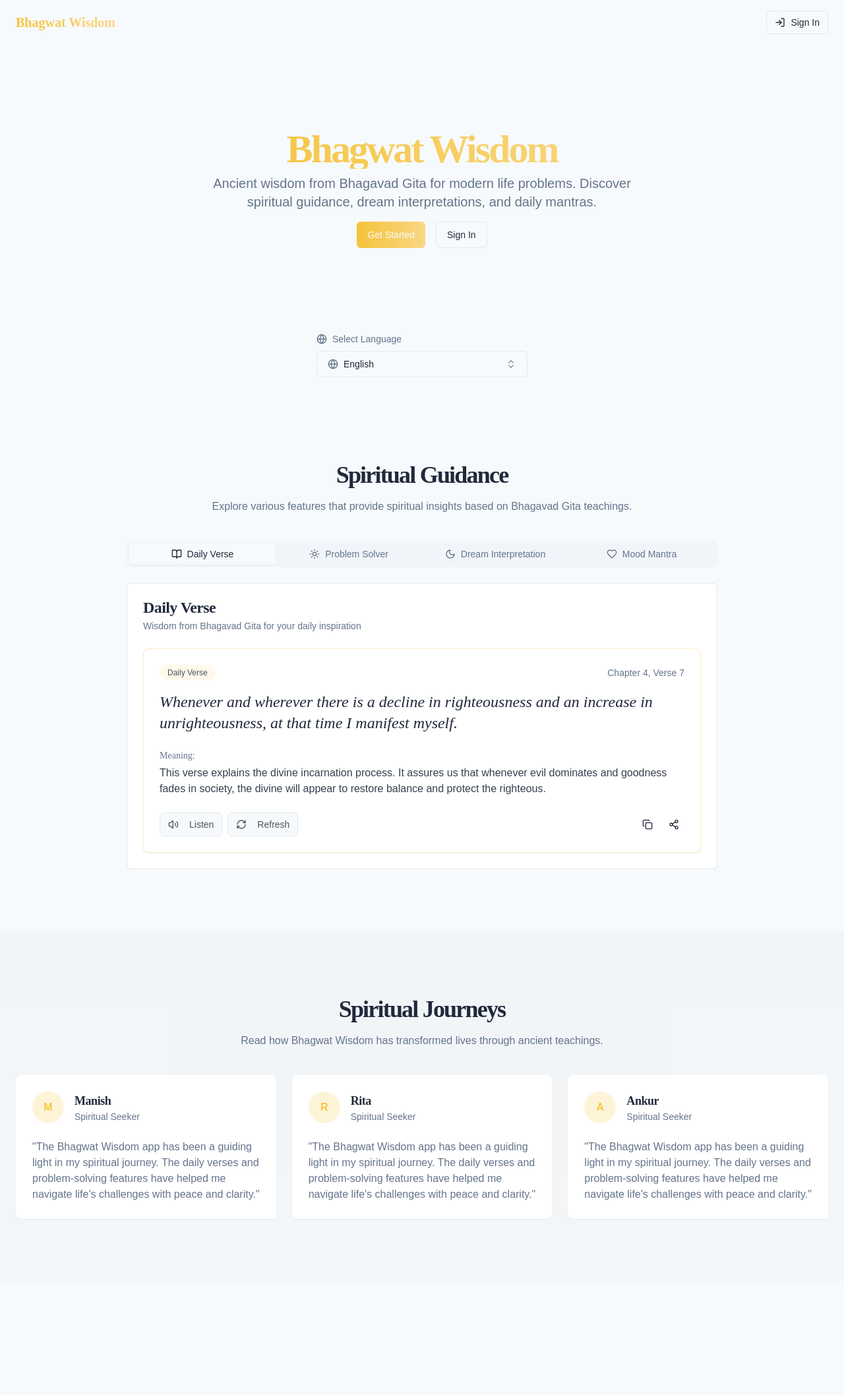
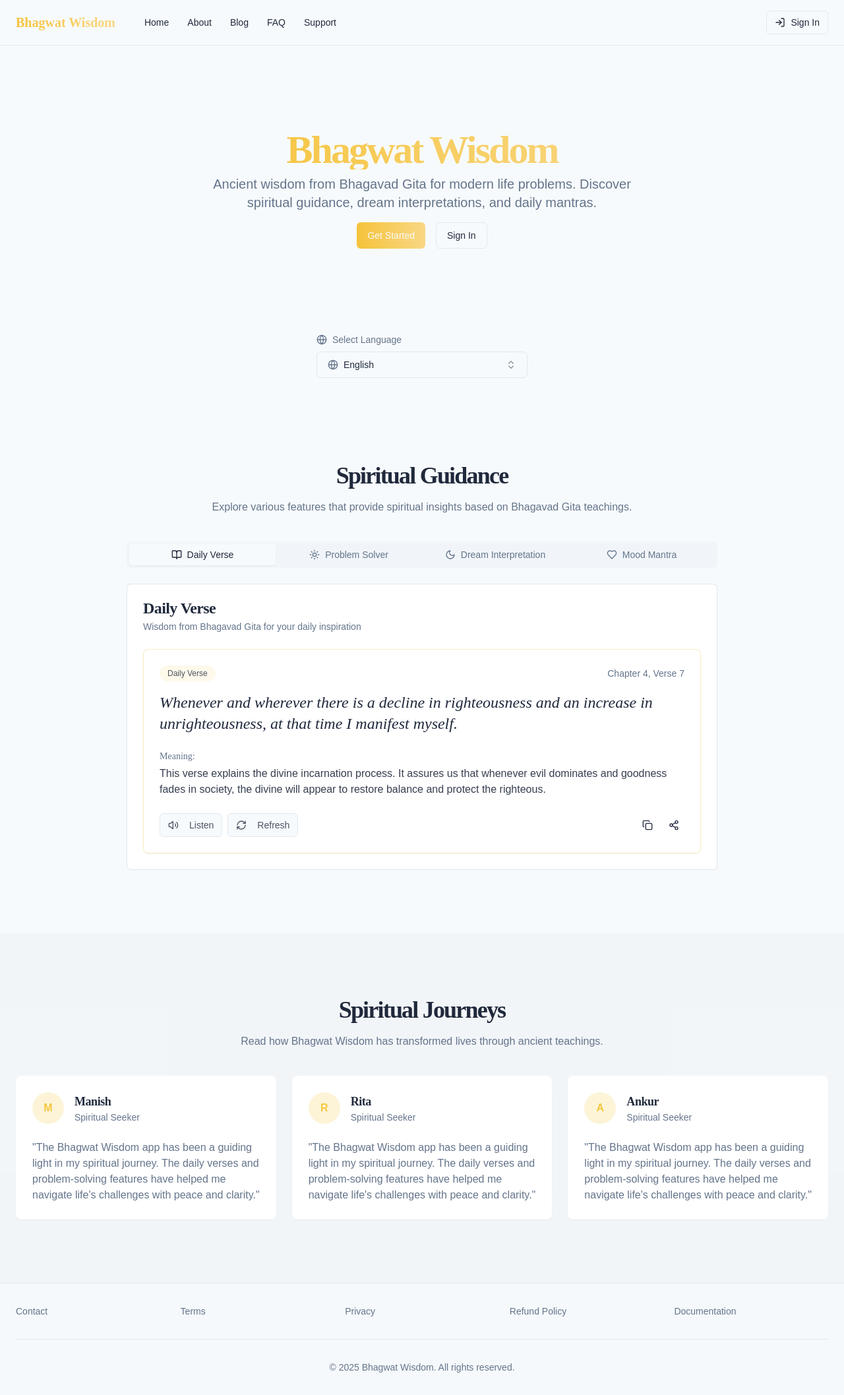
Before and after one commit to mamtarksaini/bhagwatwisdom-app-82, a React (Vite) app: page / in a window 1280 px wide. Shown: the whole page at 66% size. Before the commit the page ends 1944 px from the top, so only its background shows below. Built offline with nearby package versions, Linux system fonts and the light colour scheme.

Commit message:
Fix: Ensure all pages are linked correctly
This commit addresses an issue where not all pages were accessible via links within the application. It ensures that all routes defined in the application are correctly linked, allowing users to navigate to all available pages.

```diff
--- a/src/App.tsx
+++ b/src/App.tsx
@@ -18,11 +18,13 @@ import FAQPage from "./pages/FAQPage";
 import BlogPage from "./pages/BlogPage";
 import SupportPage from "./pages/SupportPage";
 import DocumentationPage from "./pages/DocumentationPage";
+import { ThemeProvider } from "@/components/ui/ThemeProvider";
 
 const queryClient = new QueryClient();
 
 const App = () => (
   <QueryClientProvider client={queryClient}>
+    <ThemeProvider defaultTheme="light">
       <TooltipProvider>
         <AuthProvider>
           <Toaster />
@@ -40,12 +42,13 @@ const App = () => (
               <Route path="/blog" element={<BlogPage />} />
               <Route path="/support" element={<SupportPage />} />
               <Route path="/documentation" element={<DocumentationPage />} />
-            {/* ADD ALL CUSTOM ROUTES ABOVE THE CATCH-ALL "*" ROUTE */}
+              {/* ADD ALL CUSTOM ROUTES ABOVE THIS LINE */}
               <Route path="*" element={<NotFound />} />
             </Routes>
           </BrowserRouter>
         </AuthProvider>
       </TooltipProvider>
+    </ThemeProvider>
   </QueryClientProvider>
 );
 
--- a/src/pages/BlogPage.tsx
+++ b/src/pages/BlogPage.tsx
@@ -4,6 +4,7 @@ import { Card, CardContent, CardDescription, CardFooter, CardHeader, CardTitle }
 import { Button } from "@/components/ui/button";
 import { Badge } from "@/components/ui/badge";
 import { Link } from "react-router-dom";
+import { CalendarDays, Clock, User } from "lucide-react";
 
 const BlogPage = () => {
   // Sample blog posts data
@@ -46,7 +47,7 @@ const BlogPage = () => {
       author: "Maya Patel",
       category: "Emotional Wellbeing",
       readTime: "7 min read",
-      image: "/lovable-uploads/c3d9b365-6fc8-4cba-bd7b-ea9317db1356.png"
+      image: "/lovable-uploads/68d9ec0c-8fbe-494e-ae18-59650aec00e8.png"
     },
   ];
 
@@ -57,23 +58,33 @@ const BlogPage = () => {
     >
       <div className="grid grid-cols-1 md:grid-cols-2 gap-6">
         {blogPosts.map((post) => (
-          <Card key={post.id} className="overflow-hidden">
+          <Card key={post.id} className="overflow-hidden hover:shadow-md transition-shadow">
             <div className="aspect-video relative overflow-hidden">
               <img
                 src={post.image}
                 alt={post.title}
-                className="object-cover w-full h-full"
+                className="object-cover w-full h-full transition-transform hover:scale-105 duration-500"
               />
             </div>
             <CardHeader>
               <div className="flex justify-between items-center mb-2">
                 <Badge variant="secondary">{post.category}</Badge>
-                <span className="text-xs text-muted-foreground">{post.readTime}</span>
+                <div className="flex items-center text-xs text-muted-foreground">
+                  <Clock className="h-3 w-3 mr-1" />
+                  <span>{post.readTime}</span>
+                </div>
               </div>
               <CardTitle className="hover:text-primary transition-colors">
                 <Link to={`/blog/${post.id}`}>{post.title}</Link>
               </CardTitle>
-              <CardDescription>{post.date} • by {post.author}</CardDescription>
+              <CardDescription className="flex items-center gap-2">
+                <CalendarDays className="h-3 w-3" />
+                {post.date}
+                <span className="flex items-center">
+                  <User className="h-3 w-3 mr-1" />
+                  {post.author}
+                </span>
+              </CardDescription>
             </CardHeader>
             <CardContent>
               <p className="text-muted-foreground">{post.excerpt}</p>
--- a/src/pages/Index.tsx
+++ b/src/pages/Index.tsx
@@ -8,7 +8,7 @@ import { DreamInterpreter } from "@/components/features/DreamInterpreter";
 import { MoodMantra } from "@/components/features/MoodMantra";
 import { DailyVerse } from "@/components/features/DailyVerse";
 import { LanguagePicker } from "@/components/features/LanguagePicker";
-import { BookOpen, Moon, Sun, Heart, Globe, User, LogIn, Crown } from "lucide-react";
+import { BookOpen, Moon, Sun, Heart, Globe, User, LogIn, Crown, Menu, X } from "lucide-react";
 import { Language } from "@/types";
 import { Link } from "react-router-dom";
 import { useAuth } from "@/contexts/AuthContext";
@@ -18,6 +18,24 @@ const Index = () => {
   const [language, setLanguage] = useState<Language>("english");
   const { user, isPremium } = useAuth();
   const [authModalOpen, setAuthModalOpen] = useState(false);
+  const [mobileMenuOpen, setMobileMenuOpen] = useState(false);
+
+  // Navigation links
+  const mainLinks = [
+    { path: "/", label: "Home" },
+    { path: "/about", label: "About" },
+    { path: "/blog", label: "Blog" },
+    { path: "/faq", label: "FAQ" },
+    { path: "/support", label: "Support" },
+  ];
+
+  const footerLinks = [
+    { path: "/contact", label: "Contact" },
+    { path: "/terms", label: "Terms" },
+    { path: "/privacy", label: "Privacy" },
+    { path: "/refund", label: "Refund Policy" },
+    { path: "/documentation", label: "Documentation" },
+  ];
 
   // Devotee data with the requested names
   const devotees = [
@@ -29,8 +47,24 @@ const Index = () => {
   return (
     <div className="min-h-screen bg-background w-full">
       {/* Navigation */}
-      <nav className="w-full py-4 px-4 md:px-6 flex justify-between items-center">
-        <div className="text-xl font-heading font-bold text-gradient">Bhagwat Wisdom</div>
+      <nav className="w-full py-4 px-4 md:px-6 flex justify-between items-center border-b border-border">
+        <div className="flex items-center">
+          <Link to="/" className="text-xl font-heading font-bold text-gradient mr-8">Bhagwat Wisdom</Link>
+
+          {/* Desktop Navigation */}
+          <div className="hidden md:flex items-center space-x-1">
+            {mainLinks.map((link) => (
+              <Link
+                key={link.path}
+                to={link.path}
+                className="px-3 py-2 text-sm font-medium rounded-md hover:bg-secondary transition-colors"
+              >
+                {link.label}
+              </Link>
+            ))}
+          </div>
+        </div>
+
         <div className="flex items-center gap-2">
           {user ? (
             <Link to="/profile">
@@ -51,8 +85,48 @@ const Index = () => {
               <span className="hidden sm:inline">Sign In</span>
             </Button>
           )}
+
+          {/* Mobile menu button */}
+          <Button
+            variant="ghost"
+            size="icon"
+            className="md:hidden"
+            onClick={() => setMobileMenuOpen(!mobileMenuOpen)}
+          >
+            {mobileMenuOpen ? <X className="h-5 w-5" /> : <Menu className="h-5 w-5" />}
+          </Button>
         </div>
       </nav>
+
+      {/* Mobile menu */}
+      {mobileMenuOpen && (
+        <div className="md:hidden bg-background p-4 border-b border-border">
+          <div className="flex flex-col space-y-2">
+            {mainLinks.map((link) => (
+              <Link
+                key={link.path}
+                to={link.path}
+                className="px-3 py-2 text-sm font-medium rounded-md hover:bg-secondary transition-colors"
+                onClick={() => setMobileMenuOpen(false)}
+              >
+                {link.label}
+              </Link>
+            ))}
+            <div className="pt-2 border-t border-border mt-2">
+              {footerLinks.map((link) => (
+                <Link
+                  key={link.path}
+                  to={link.path}
+                  className="px-3 py-2 text-sm font-medium rounded-md hover:bg-secondary transition-colors block"
+                  onClick={() => setMobileMenuOpen(false)}
+                >
+                  {link.label}
+                </Link>
+              ))}
+            </div>
+          </div>
+        </div>
+      )}
 
       {/* Hero Section */}
       <section className="w-full py-12 md:py-24 lg:py-32 flex flex-col items-center justify-center text-center px-4">
@@ -214,6 +288,28 @@ const Index = () => {
         </div>
       </section>
 
+      {/* Simple Footer */}
+      <footer className="w-full py-8 bg-secondary/20 border-t border-border">
+        <div className="container px-4 md:px-6 mx-auto">
+          <div className="grid grid-cols-2 md:grid-cols-5 gap-4 text-center md:text-left">
+            {footerLinks.map((link) => (
+              <Link
+                key={link.path}
+                to={link.path}
+                className="text-sm text-muted-foreground hover:text-foreground transition-colors"
+              >
+                {link.label}
+              </Link>
+            ))}
+          </div>
+          <div className="mt-8 pt-8 border-t border-border text-center">
+            <p className="text-sm text-muted-foreground">
+              © {new Date().getFullYear()} Bhagwat Wisdom. All rights reserved.
+            </p>
+          </div>
+        </div>
+      </footer>
+
       {/* Auth Modal */}
       <AuthModal open={authModalOpen} onOpenChange={setAuthModalOpen} />
     </div>
--- a/src/pages/NotFound.tsx
+++ b/src/pages/NotFound.tsx
@@ -3,6 +3,7 @@ import React from "react";
 import { useLocation, Link } from "react-router-dom";
 import { useEffect } from "react";
 import { Button } from "@/components/ui/button";
+import { Home, AlertTriangle, HelpCircle } from "lucide-react";
 
 const NotFound = () => {
   const location = useLocation();
@@ -17,18 +18,32 @@ const NotFound = () => {
   return (
     <div className="min-h-screen flex flex-col items-center justify-center bg-background p-4">
       <div className="text-center max-w-md">
+        <div className="mb-6 flex justify-center">
+          <AlertTriangle className="h-20 w-20 text-gold" />
+        </div>
         <h1 className="text-6xl font-bold mb-4 text-gradient">404</h1>
         <h2 className="text-2xl font-medium mb-4">Page Not Found</h2>
         <p className="text-muted-foreground mb-8">
-          The page you're looking for doesn't exist or has been moved. Let's help you find your way back to wisdom.
+          The page you're looking for at <span className="font-mono text-sm bg-secondary/50 px-2 py-1 rounded">{location.pathname}</span> doesn't exist or has been moved. Let's help you find your way back to wisdom.
         </p>
-        <div className="flex flex-col sm:flex-row gap-4 justify-center">
-          <Button asChild>
-            <Link to="/">Return Home</Link>
+        <div className="grid grid-cols-1 sm:grid-cols-2 gap-4">
+          <Button asChild className="flex items-center gap-2 w-full">
+            <Link to="/">
+              <Home className="h-4 w-4" />
+              Return Home
+            </Link>
           </Button>
-          <Button variant="outline" asChild>
-            <Link to="/contact">Contact Support</Link>
+          <Button variant="outline" asChild className="flex items-center gap-2 w-full">
+            <Link to="/support">
+              <HelpCircle className="h-4 w-4" />
+              Contact Support
+            </Link>
           </Button>
+        </div>
+        <div className="mt-8 pt-6 border-t border-border">
+          <p className="text-sm text-muted-foreground">
+            Looking for something specific? Visit our <Link to="/sitemap" className="text-primary hover:underline">sitemap</Link> or <Link to="/blog" className="text-primary hover:underline">blog</Link>.
+          </p>
         </div>
       </div>
     </div>
```
Also changed, not shown: public/lovable-uploads/68d9ec0c-8fbe-494e-ae18-59650aec00e8.png (added). Lines whose indentation alone changed are shown as unchanged.
